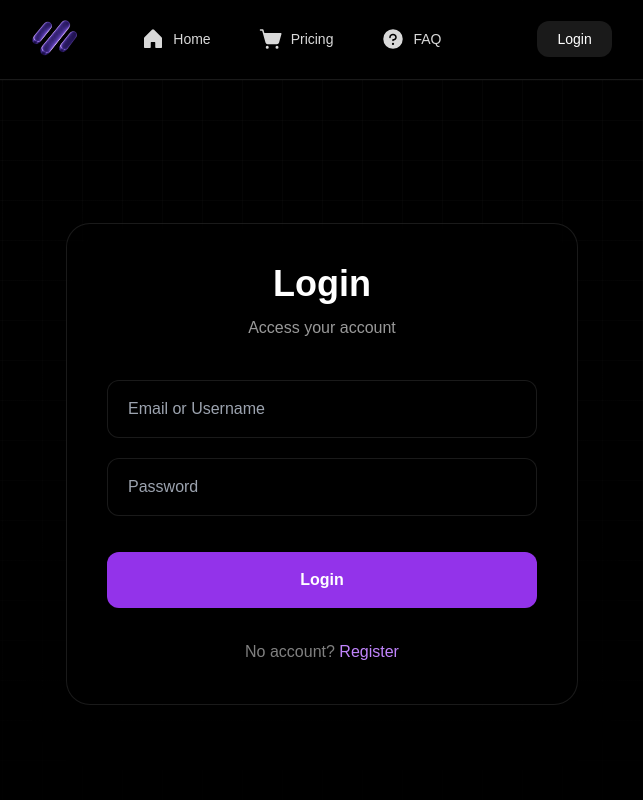
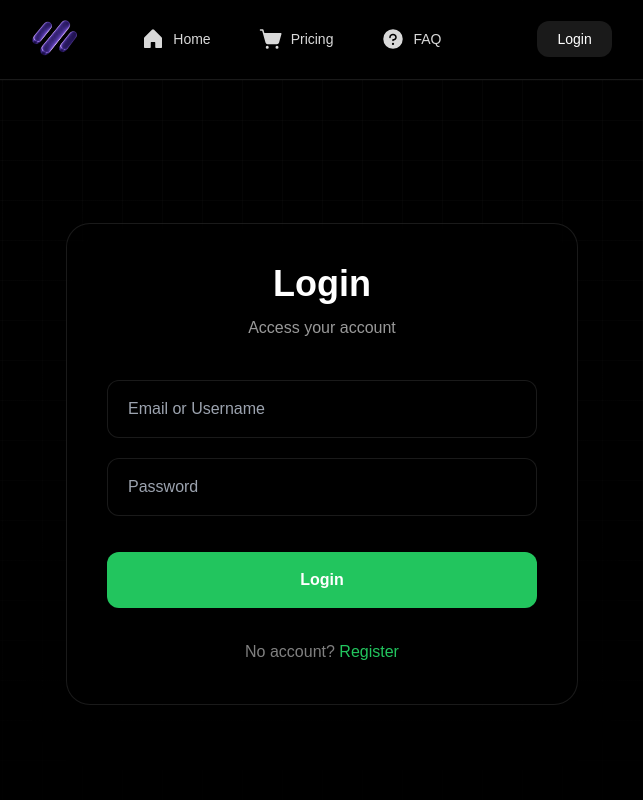
Before and after one commit to BeBer228/TitaniumClient, a Next.js app: page /login in a window 1280 px wide. Shown: the top 800 px of the page, without its empty margins (318-961 px from the left). Built offline with nearby package versions, Linux system fonts and the light colour scheme; a web font is replaced by a local one.

Commit message:
глобальная зеленая тема для Titanium Client

```diff
--- a/app/globals.css
+++ b/app/globals.css
@@ -3,8 +3,11 @@
 @tailwind utilities;
 
 :root {
-    --background: #ffffff;
-    --foreground: #171717;
+    --background: #0a0a0a;
+    --foreground: #ededed;
+    --primary: #22c55e;
+    --primary-dark: #16a34a;
+    --primary-light: #4ade80;
 }
 
 @theme inline {
@@ -14,15 +17,69 @@
     --font-mono: var(--font-geist-mono);
 }
 
-@media (prefers-color-scheme: dark) {
-    :root {
-        --background: #0a0a0a;
-        --foreground: #ededed;
-    }
-}
-
 body {
     background: var(--background);
     color: var(--foreground);
     font-family: Unbounded, sans-serif;
 }
+
+.bg-purple-600 { background-color: var(--primary) !important; }
+.bg-purple-700 { background-color: var(--primary-dark) !important; }
+.hover\:bg-purple-700:hover { background-color: var(--primary-dark) !important; }
+
+.text-purple-400 { color: var(--primary) !important; }
+.text-purple-500 { color: var(--primary) !important; }
+.text-purple-600 { color: var(--primary) !important; }
+.hover\:text-purple-300:hover { color: var(--primary-light) !important; }
+.hover\:text-purple-400:hover { color: var(--primary) !important; }
+
+.border-purple-500 { border-color: var(--primary) !important; }
+.focus\:border-purple-500:focus { border-color: var(--primary) !important; }
+
+a:not(.no-green):hover {
+    color: var(--primary) !important;
+}
+
+::-webkit-scrollbar {
+    width: 8px;
+    height: 8px;
+}
+
+::-webkit-scrollbar-track {
+    background: #1a1a1a;
+}
+
+::-webkit-scrollbar-thumb {
+    background: var(--primary);
+    border-radius: 4px;
+}
+
+::-webkit-scrollbar-thumb:hover {
+    background: var(--primary-dark);
+}
+
+* {
+    transition-property: background-color, border-color, color;
+    transition-duration: 0.2s;
+    transition-timing-function: ease;
+}
+
+.gradient-text {
+    background: linear-gradient(135deg, var(--primary) 0%, var(--primary-light) 100%);
+    -webkit-background-clip: text;
+    background-clip: text;
+    color: transparent;
+}
+
+@keyframes greenPulse {
+    0%, 100% {
+        box-shadow: 0 0 0 0 rgba(34, 197, 94, 0.4);
+    }
+    50% {
+        box-shadow: 0 0 0 8px rgba(34, 197, 94, 0);
+    }
+}
+
+.green-pulse {
+    animation: greenPulse 1.5s infinite;
+}
```
